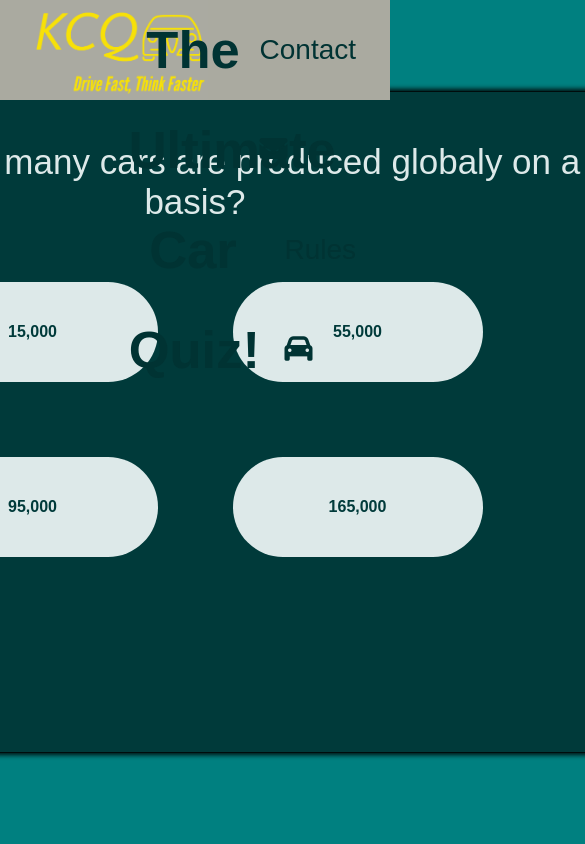
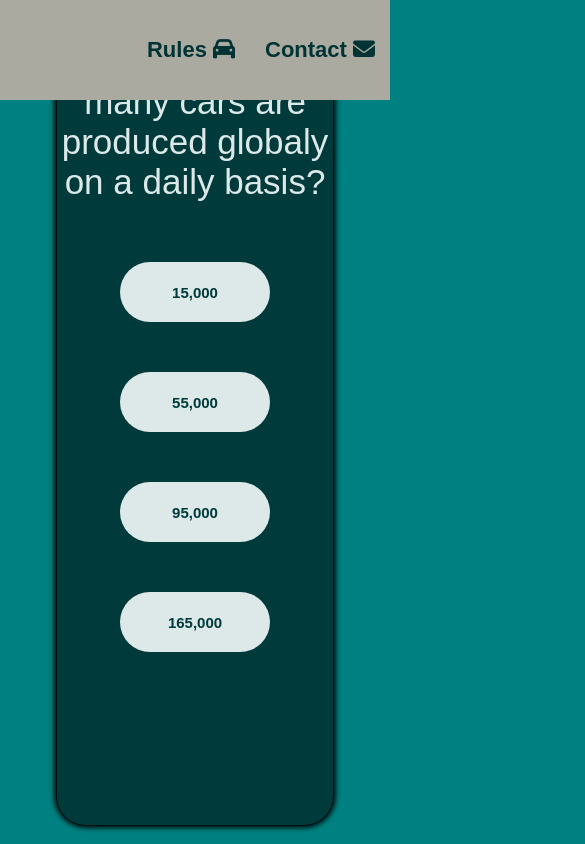
Before and after one commit to KC-7/car-quiz, a plain HTML site: page index.html in a window 390 px wide. Both pictures are taken after a click on the button "Start Quiz Button". Shown: the top 844 px of the page, 585 px wide, since content can reach past the window. Drawn offline with Linux system fonts and the light colour scheme.

Commit message:
Add media queries for responsive design

```diff
--- a/assets/css/style.css
+++ b/assets/css/style.css
@@ -28,7 +28,7 @@ body {
     z-index: +10;
 }
 
-.one-third {
+.header-grid {
     width: 33%;
     float: left;
 }
@@ -40,7 +40,7 @@ body {
 }
 
 #header-text-div {
-    font-size: 35px;
+    font-size: 28px;
     line-height: 100px;
     color: #003333;
     text-align: center;
@@ -56,7 +56,7 @@ body {
 #nav-menu li {
     float: right;
     list-style-type: none;
-    padding: 0 30px 0 30px;
+    padding: 0 30px;
 }
 
 #nav-menu a {
@@ -74,7 +74,8 @@ body {
 
 /* Quiz & Contact Page Styling */
 
-#quiz-section, #contact-section {
+#quiz-section,
+#contact-section {
     background-color: #003333;
     opacity: 0.9;
     height: 600px;
@@ -152,7 +153,7 @@ body {
 
 #start-button:hover {
     background-color: #f8e108;
-    color: #000000;
+    color: #003333;
     font-size: 33px;
 }
 
@@ -175,7 +176,9 @@ body {
     border: 4px solid #aaaaa0;
 }
 
-.option-button:hover, #submit-button:hover, #next-question-button:hover {
+.option-button:hover,
+#submit-button:hover,
+#next-question-button:hover {
     font-size: 28px;
 }
 
@@ -185,3 +188,116 @@ body {
     color: #f5f5f5;
     font-size: 28px;
 }
+
+/* Media Queries for Responsive Layout */
+
+/* When the screen is less than 1364px wide */
+@media screen and (max-width: 1364px) {
+
+    #header-text-div {
+        line-height: 50px;
+    }
+
+}
+
+/* When the screen is less than 1089px wide */
+@media screen and (max-width: 1089px) {
+
+    #header-text-div {
+        font-size: 23px;
+    }
+
+    #nav-menu {
+        line-height: 50px;
+    }
+
+    #quiz-section,
+    #contact-section {
+        width: 750px;
+    }
+
+}
+
+/* When the screen is less than 850px wide */
+@media screen and (max-width: 850px) {
+
+    #quiz-section,
+    #contact-section {
+        height: 600px;
+        width: 600px;
+        padding: 15px;
+    }
+
+}
+
+/* When the screen is less than 628px wide */
+@media screen and (max-width: 628px) {
+
+    .header-grid {
+        width: 50%;
+        float: left;
+    }
+
+    #header-text-div {
+        display: none;
+    }
+
+    #quiz-section,
+    #contact-section {
+        height: 800px;
+        width: 390px;
+        padding: 5px;
+    }
+
+    #quiz-options {
+        /* Make the quiz buttons stack on top of each other instead of next to each other */
+        grid-template-columns: repeat(1, auto);
+        gap: 50px;
+        padding: 60px;
+    }
+
+    .option-button,
+    #next-question-button {
+        height: 60px;
+        width: 150px;
+        border-radius: 30px;
+        font-size: 15px;
+    }
+
+    .option-button:hover,
+    #next-question-button:hover {
+        font-size: 20px;
+    }
+
+}
+
+/* When the screen is less than 420px wide */
+@media screen and (max-width: 420px) {
+
+    #nav-menu {
+        line-height: 100px;
+        font-size: 22px;
+        font-weight: bold;
+
+    }
+
+    #nav-menu li {
+        padding: 0 15px;
+        float: inline-end;
+    }
+
+    #header-logo {
+        display: none;
+    }
+
+    .header-grid {
+        width: 100%;
+        float: left;
+    }
+
+    #quiz-section,
+    #contact-section {
+        width: 270px;
+        padding: 3px;
+    }
+}
--- a/assets/js/script.js
+++ b/assets/js/script.js
@@ -124,7 +124,7 @@ const questions = [
     ]
   },
   {
-    question: '3 of the 4 cars are the same car excluding cosmetic changes,<br>which option is not the same car as the others?',
+    question: '3 of the 4 cars are the same car excluding cosmetic changes, which option is not the same car as the others?',
     options: [
       { text:'Lexus LFA', correct: true },
       { text:'Scion FRS', correct: false },
--- a/index.html
+++ b/index.html
@@ -19,18 +19,18 @@
 
     <header id="nav-bar">
 
-        <div id="logo-div" class="one-third">
+        <div id="logo-div" class="header-grid">
             <a href="https://github.com/KC-7" target="_blank" rel="noopener"
             aria-label="Link to the developer's GitHub profile (opens in new tab)">
                 <img src="assets/images/logo-b.png" alt="Car Quiz Logo" id="header-logo">
             </a>
         </div>
 
-        <div id="header-text-div" class="one-third">
+        <div id="header-text-div" class="header-grid">
             <h2>The Ultimate Car Quiz!</h2>
         </div>
 
-        <nav class="one-third">
+        <nav class="header-grid">
             <ul id="nav-menu">
                 <!-- Below List Items are in reverse order to accomadate the CCS Float Right Rule -->
                 <li>
```
